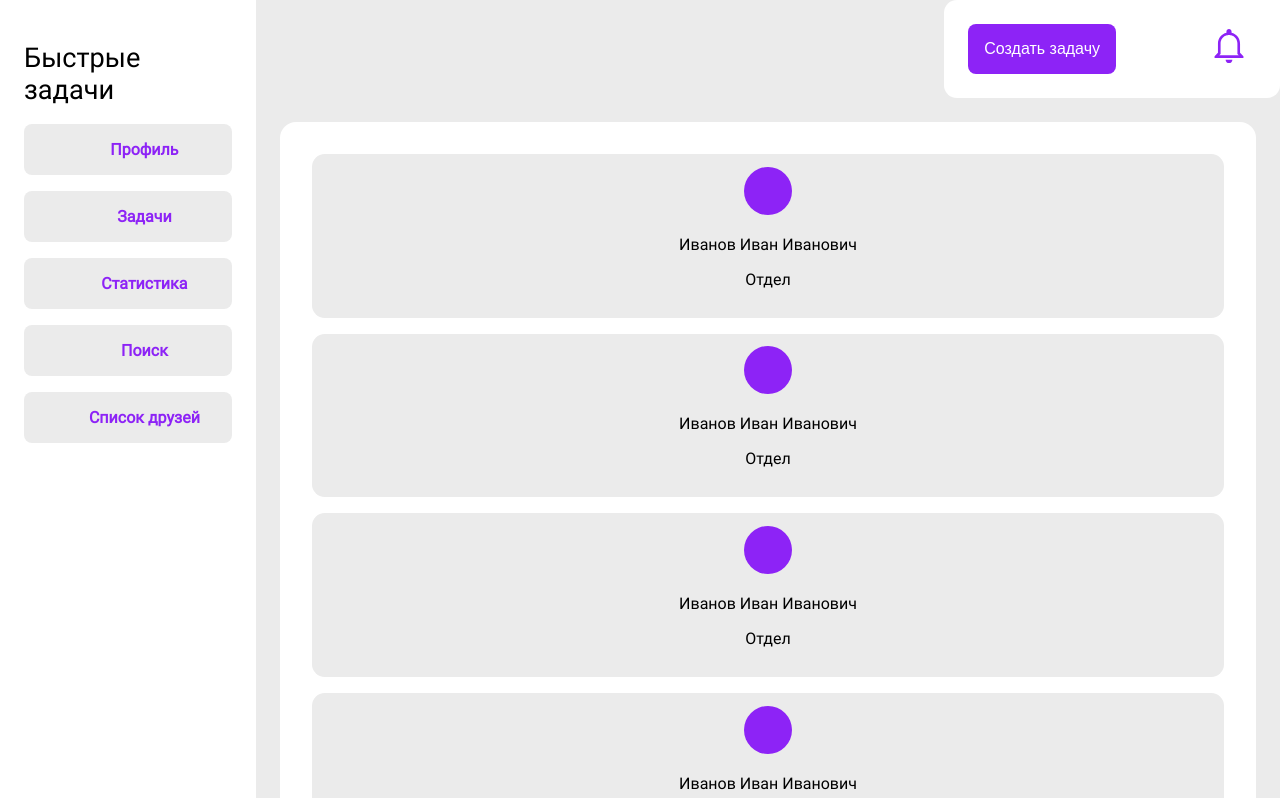
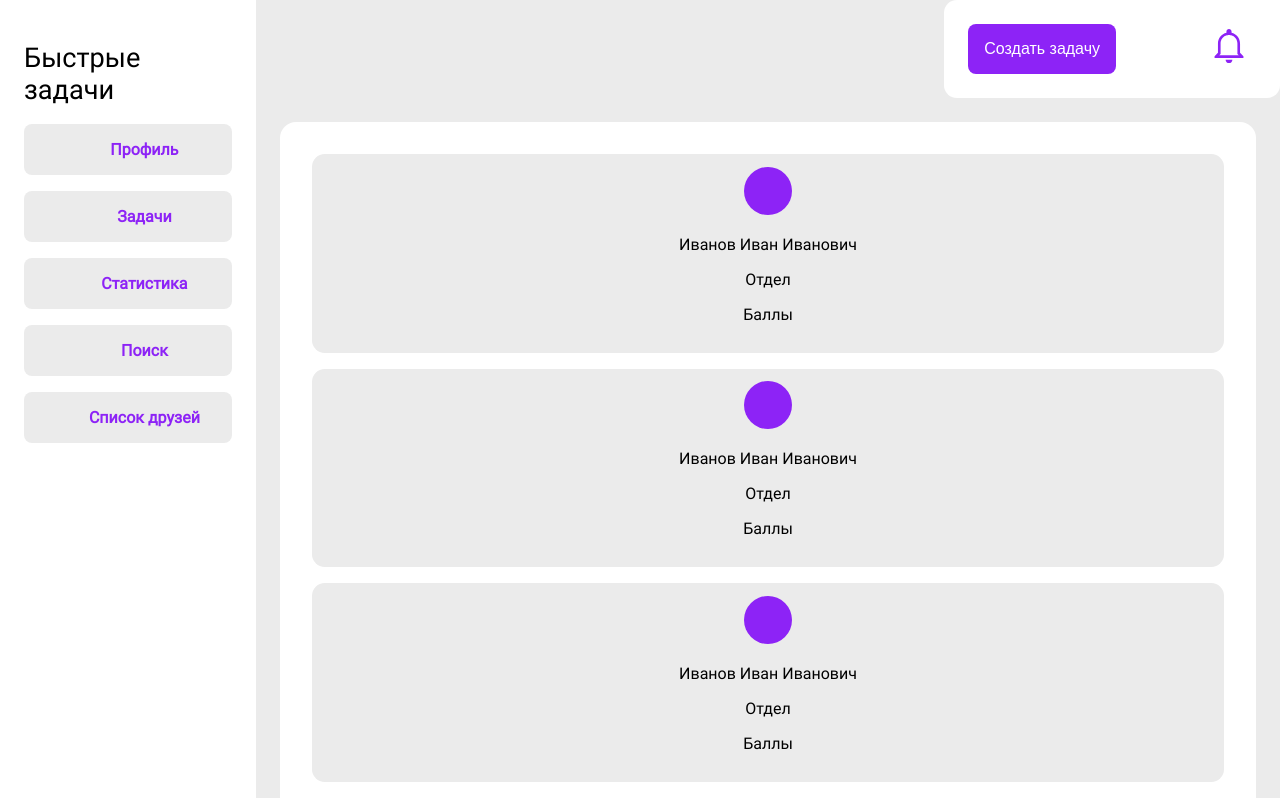
Before and after one commit to nibrissa/fastcase_hackathon, a React (Create React App) app: page /friendlist in a window 1280 px wide. Shown: the top 798 px of the page. Built offline with nearby package versions, Linux system fonts and the light colour scheme; some icons are missing.

Commit message:
баллы

```diff
--- a/src/components/Friendlist/FriendlistItem/FriendlistItem.jsx
+++ b/src/components/Friendlist/FriendlistItem/FriendlistItem.jsx
@@ -14,6 +14,7 @@ const FriendlistItem = () => {
                 <div className={s.info}>
                     <p> Иванов Иван Иванович</p>
                     <p>Отдел</p>
+                    <p>Баллы</p>
 
 
                 </div>
--- a/src/components/SingleUser/SingleUser.jsx
+++ b/src/components/SingleUser/SingleUser.jsx
@@ -27,6 +27,7 @@ const SingleUser = () => {
                             </li>
                             <li className={s.profileInfoItem}>Название Организации</li>
                             <li className={s.profileInfoItem}>Название отдела</li>
+                            <li className={s.profileInfoItem}>Количество баллов</li>
                         </ul>
                 </div>
             </div>
```
